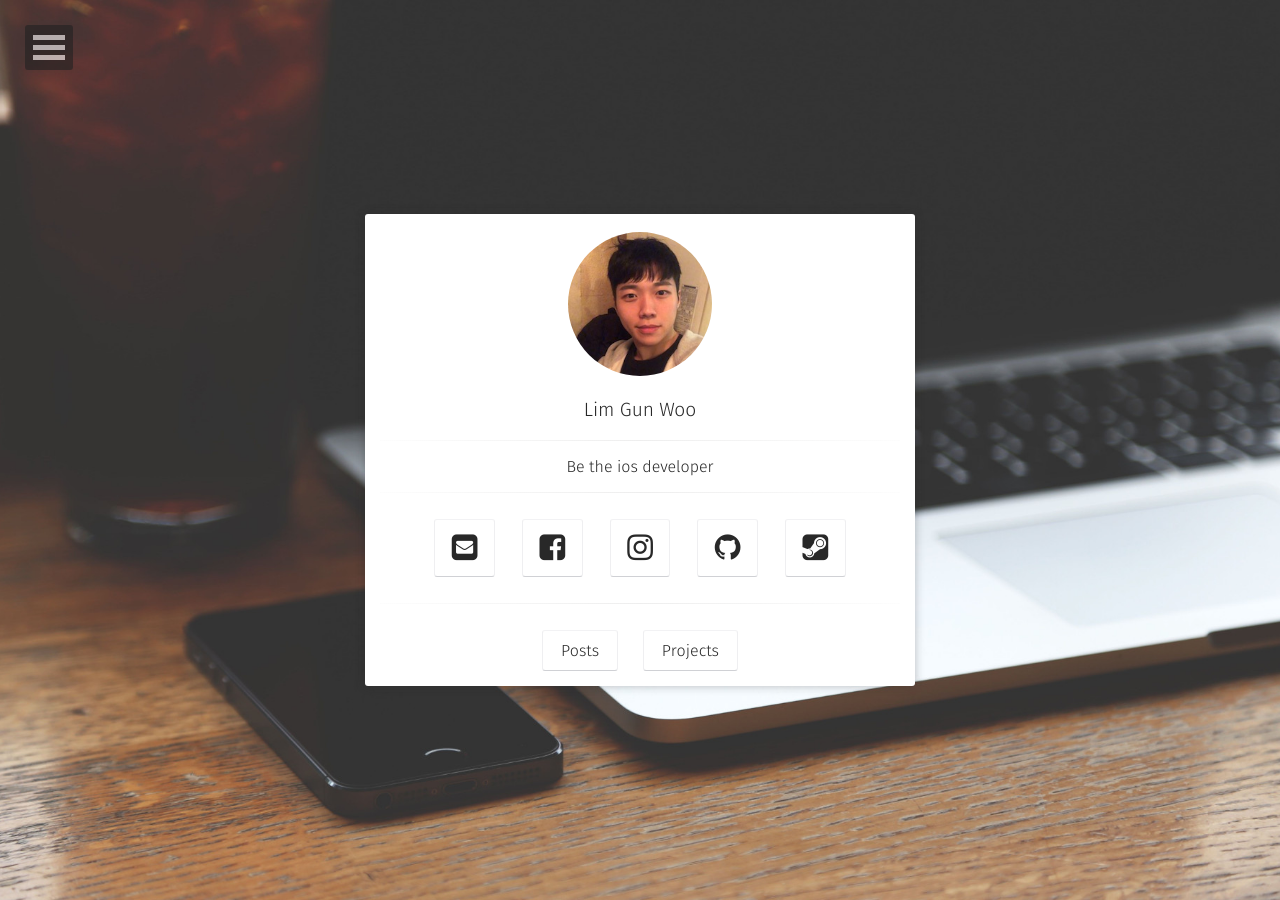
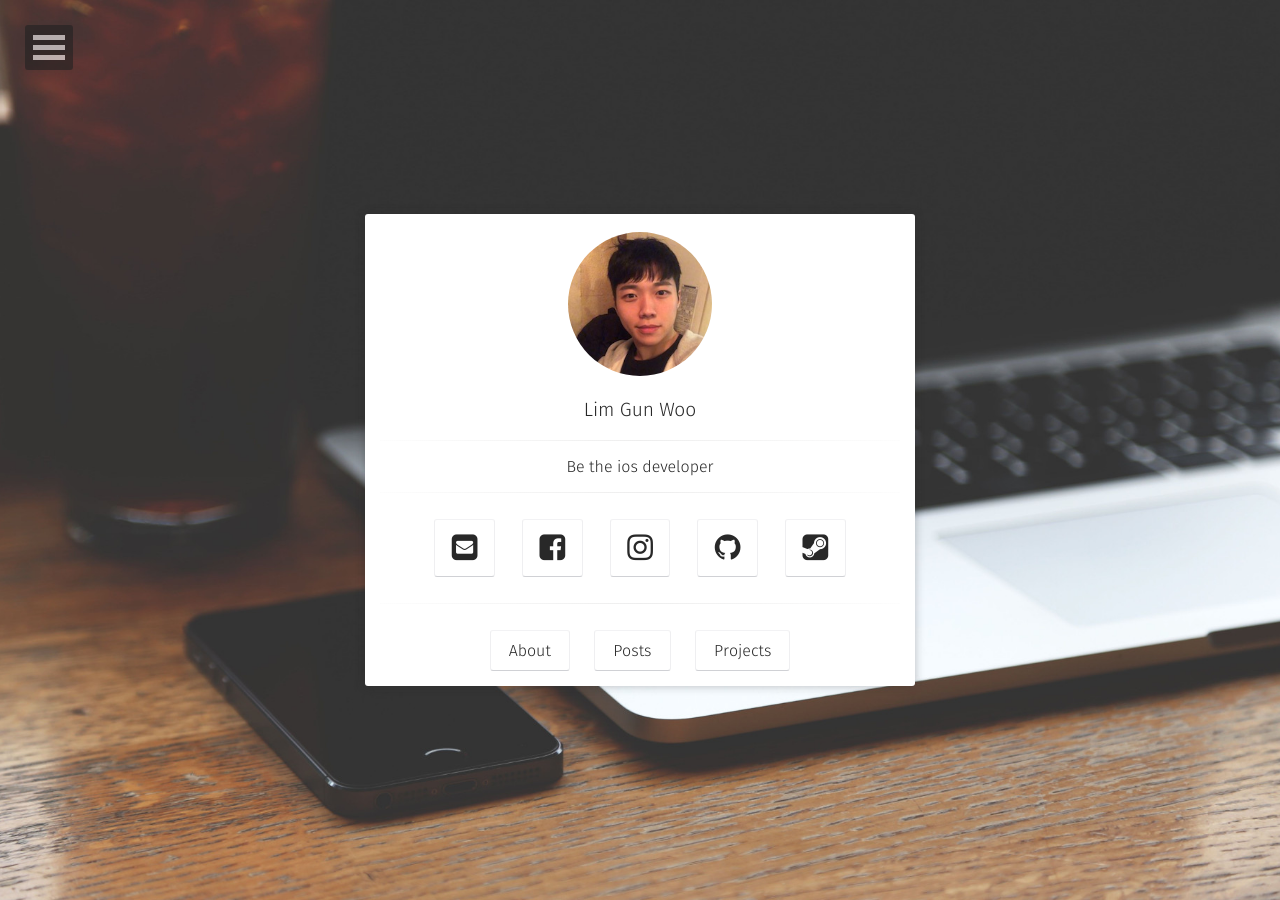
Before and after one commit to Gunwoos/Gunwoos.github.io, a Jekyll site: the page built from index.html, in a window 1280 px wide. Built offline with Jekyll 4.4.1, drawn with Linux system fonts in a browser that asks for light colours; some web fonts are replaced.

Commit message:
Update home.html

```diff
--- a/_layouts/home.html
+++ b/_layouts/home.html
@@ -32,6 +32,9 @@ layout: compress
                     {% include social-links.html %}
                   <hr class="hr-line">
                   <h3 class="title">
+			 <a class="btn zoombtn" href="{{ site.url }}/about">
+                         About
+                         </a>
                          <a class="btn zoombtn" href="{{ site.url }}/posts">
                          Posts
                          </a>
```
